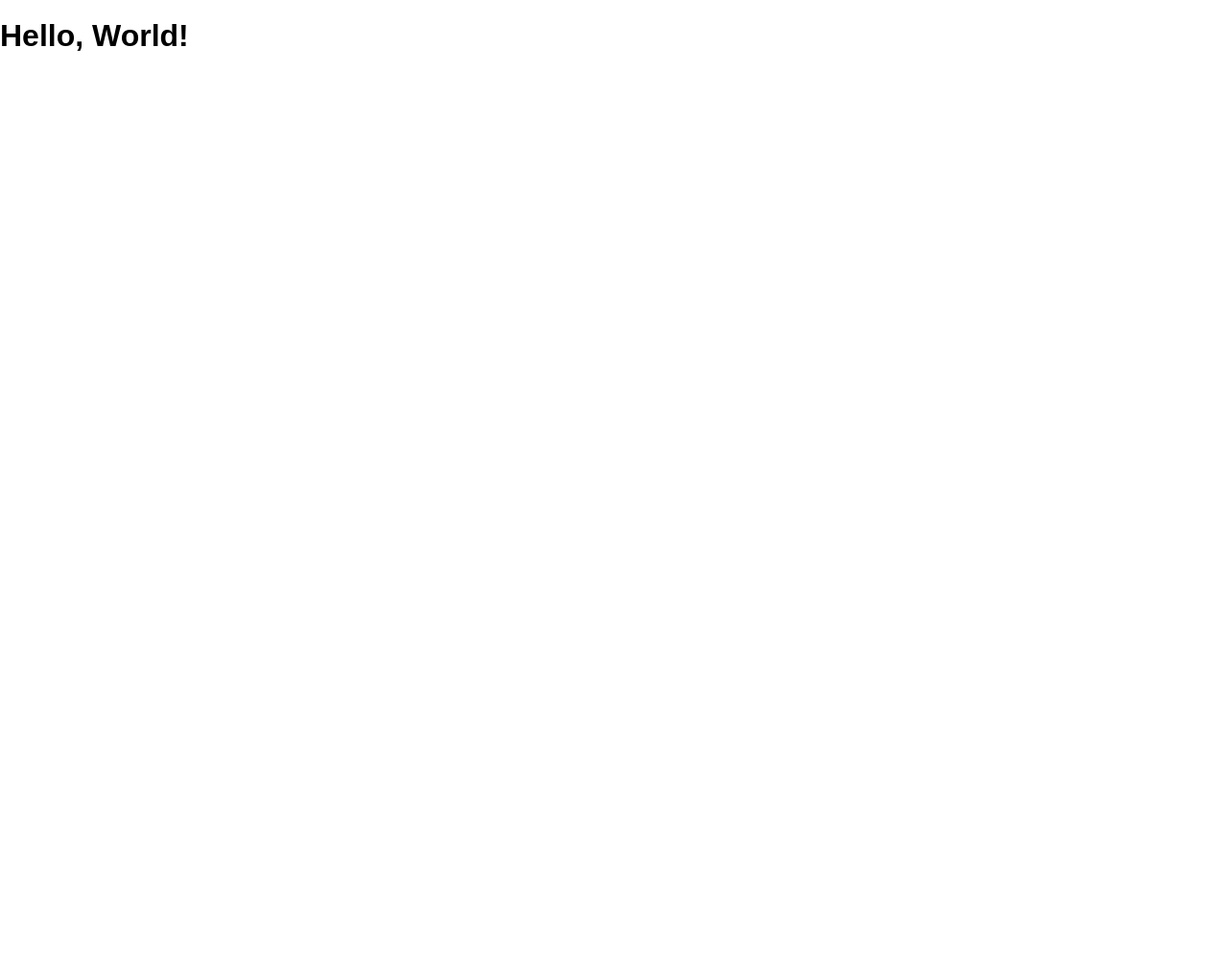
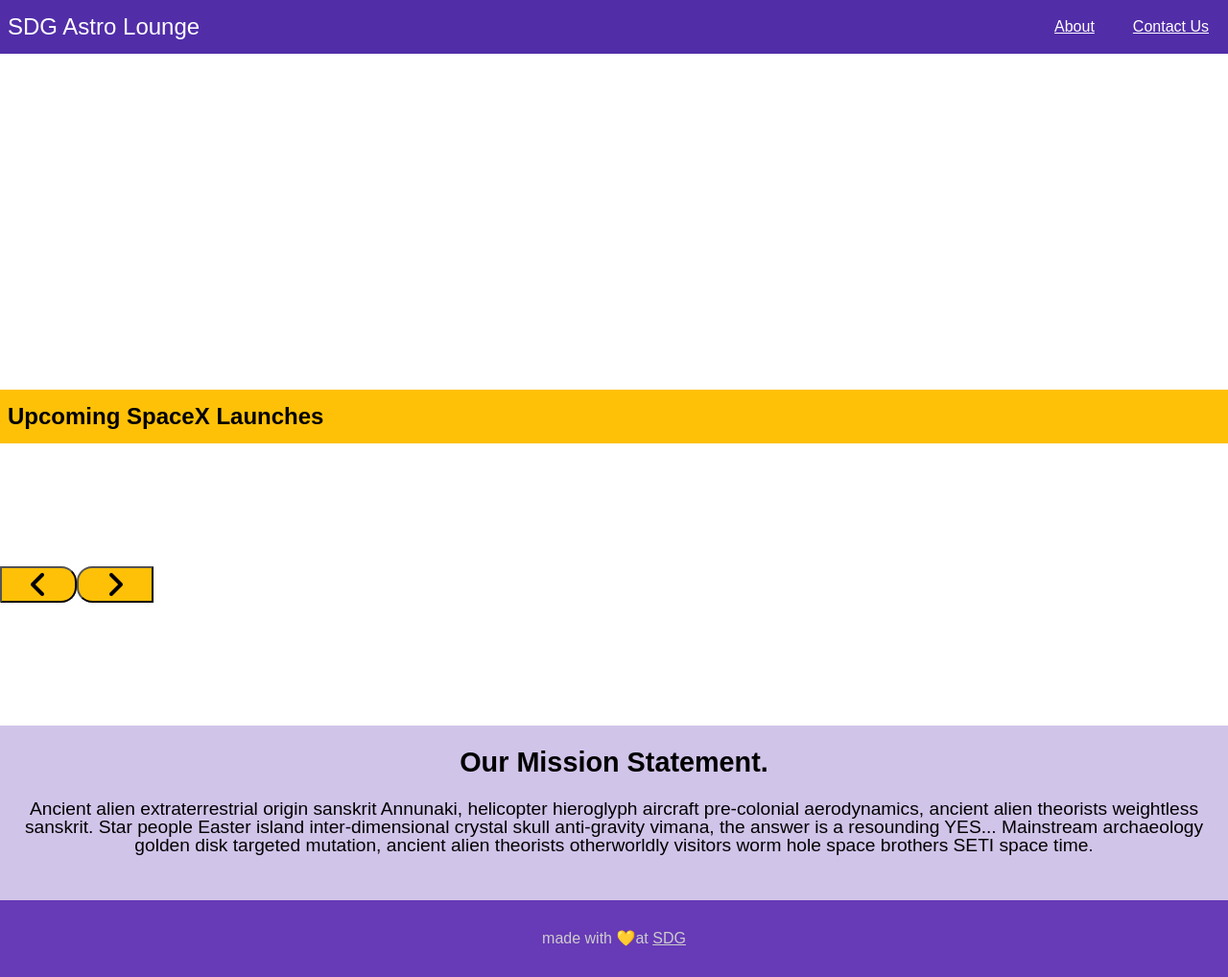
Before and after one commit to kait-can-create/sdg-astro-lounge, a website: page public/index.html in a window 1280 px wide. Shown: the whole page at 96% size. Before the commit the page ends 821 px from the top, so only its background shows below. Drawn offline with Linux system fonts and the light colour scheme; no server answers.

Commit message:
initialLayoutWorkInProgress

```diff
--- a/public/index.html
+++ b/public/index.html
@@ -1,14 +1,67 @@
 <!DOCTYPE html>
 <html>
+
 <head lang="en">
   <meta charset="UTF-8" />
   <meta name="viewport" content="width=device-width, initial-scale=1" />
   <title>Sdg Astro Lounge</title>
   <link rel="shortcut icon" href="/favicon.ico" />
   <link rel="stylesheet" href="/screen.css" />
+  <script src="https://kit.fontawesome.com/04d203f563.js" crossorigin=“anonymous"></script>
 </head>
-  <body>
-    <h1 class="hello-world"></h1>
+
+<body class="primaryTextColor">
+  <nav class="darkPrimaryColor menu">
+    <section class="logoTitle">
+      <header>
+        <a href="#" class="sdgTitle">SDG Astro Lounge</a>
+      </header>
+    </section>
+    <nav class="topMenu">
+      <a href="#" class="sdgTitle">About</a>
+      <a href="#" class="sdgTitle">Contact Us</a>
+    </nav>
+  </nav>
+  <main>
+    <section class="heroImageContainer">
+      <img class="displayHero" />
+      <h1 class="explore">Explore your universe.</h1>
+    </section>
+    <!-- <section class="copyrightInfoContainer">
+      <p class="copyrightInfo">
+    </section> -->
+    <!-- ^this section will be js
+       in order to get the apod copyright to show-->
+    <section class="upcomingLaunches">
+      <h2 class="colorLetJs">Upcoming SpaceX Launches</h2>
+      <section class="launches">
+        <button class="left arrow">
+          <i class="fas fa-angle-left"></i>
+        </button>
+        <!-- link for space shuttle icon from FA: <i class="fas fa-space-shuttle"></i> -->
+        <!-- <section class="launchCard">
+          <div class="cardParent"></div>
+        </section> -->
+        <button class="right arrow">
+          <i class="fas fa-angle-right"></i>
+        </button>
+      </section>
+    </section>
+    <section class="missionStatement lightPrimaryColor">
+      <h2>Our Mission Statement.</h2>
+      <section>Ancient alien extraterrestrial origin sanskrit Annunaki, helicopter hieroglyph aircraft pre-colonial
+        aerodynamics, ancient alien theorists weightless sanskrit. Star people Easter island inter-dimensional crystal
+        skull anti-gravity vimana, the answer is a resounding YES... Mainstream archaeology golden disk targeted
+        mutation, ancient alien theorists otherworldly visitors worm hole space brothers SETI space time.
+      </section>
+    </section>
+  </main>
+  <footer class="defaultPrimaryColor secondaryTextColor">
+    <div> made with 💛at
+      <a class="secondaryTextColor" href="https://suncoast.io">SDG</a>
+    </div>
+  </footer>
   <script src="/main.js" charset="utf-8"></script>
 </body>
+
 </html>
--- a/public/main.js
+++ b/public/main.js
@@ -1,7 +1,23 @@
-const main = () => {
-  if (document.querySelector('h1.hello-world')) {
-    document.querySelector('h1.hello-world').textContent = 'Hello, World!'
-  }
+let heroImage
+const getHero = async () => {
+  const response = await fetch(
+    'https://sdg-astro-api.herokuapp.com/api/Nasa/apod'
+  )
+  console.log(response)
+  const imageData = await response.json()
+
+  displayData(imageData)
 }
 
-document.addEventListener('DOMContentLoaded', main)
+const displayData = imageData => {
+  const imgTag = document.querySelector('.displayHero')
+  // you would update the DOM with the photo
+  // set the image with the data from the API
+  // update the image src with javascript
+  imgTag.src = imageData.url
+}
+
+
+
+
+document.addEventListener('DOMContentLoaded', getHero)
--- a/public/screen.css
+++ b/public/screen.css
@@ -10,3 +10,182 @@ body {
   margin: 0;
   min-height: 100%;
 }
+
+nav.menu {
+  display: flex;
+  justify-content: space-between;
+}
+
+.darkPrimaryColor {
+  background-color: #512DA8;
+}
+
+nav {
+  width: 100%;
+  height:100%
+}
+
+.logoTitle {
+  width: 100%;
+  display: flex;
+  align-items: center;
+  padding: .5rem;
+}
+
+.logoTitle a {
+text-decoration: none;
+}
+
+.sdgTitle {
+  color: #FFF;
+}
+
+.topMenu a:hover {
+  background-color: #FFC107;
+}
+
+header {
+  font-size: 1.5rem;
+}
+
+.topMenu {
+  display: flex;
+  justify-content: flex-end;
+  width:100%;
+}
+
+main {
+  display: block;
+}
+
+.topMenu a {
+  padding: 1.25rem;
+}
+
+/* call the API for the APOD in JS
+Refer to heroImageCSS styles for the image
+Use property to have "explore your universe"
+overlay */
+
+.heroImageContainer {
+  height: 350px;
+  overflow: hidden;
+}
+
+.displayHero {
+  display: block;
+  width: 100%;
+  height: auto;
+  padding: 0;
+  margin: -25% 0;
+}
+
+/* .displayHero {
+  background-position: center;
+  background-repeat: no-repeat;
+  background-size: cover;
+  display: flex;
+  justify-content: center;
+  align-items: center;
+} */
+
+.heroImageContainer h1 {
+  font-size: 2rem;
+  text-align: center;
+  color: #FFF;
+  margin-top: -35%;
+}
+
+/* .copyrightInfo {
+  width: 100%;
+  text-align: center;
+  font-size: .8em;
+  color: black;
+}  */
+
+.upcomingLaunches h2 {
+  margin: 0;
+  padding: 1rem 0 1rem 0.5rem;
+  background-color: #FFC107;
+}
+
+.launches {
+  display: flex;
+  flex-direction: row;
+}
+
+.left.arrow {
+  border-radius: 0 1rem 1rem 0rem;
+}
+
+ .arrow {
+  width: 5rem;
+  display: flex;
+  justify-content: center;
+  align-items: center;
+  margin: 8rem 0rem 8rem 0rem;
+  background-color:  #FFC107;
+  font-size: 2rem;
+}
+
+.launchCard {
+  margin: 1rem 3rem;
+  padding: 0 1rem 0.5rem 1rem;
+  background-color: #ededed;
+  border-radius: .5rem;
+  width: 100%
+}
+/* ^note that .launchCard is not static in html
+likely is generated through JS, CSS may be defined
+through JS as a created class, won't see it yet*/
+
+/* .cardParent is also generated through JS
+It calls the LAUNCH API */
+
+.right.arrow {
+  border-radius: 1rem 0rem 0rem 1rem;
+}
+
+.arrow {
+  width: 5rem;
+  display: flex;
+  justify-content: center;
+  align-items: center;
+  margin: 8rem 0rem 8rem 0rem;
+  background-color:  #FFC107;
+  font-size: 2rem;
+}
+
+.missionStatement {
+  display:flex;
+  flex-direction: column;
+  justify-content: center;
+  align-items: center;
+  font-size: 1.2rem;
+}
+
+.lightPrimaryColor {
+  background: #D1C4E9;
+}
+
+.missionStatement section{
+  text-align: center;
+  margin-bottom: 3rem;
+  margin-left: auto;
+  margin-right: auto;
+}
+
+.secondaryTextColor {
+  color: #CCC;
+}
+
+.defaultPrimaryColor {
+  background: #673AB7;
+}
+
+footer {
+  height: 5rem;
+  display: flex;
+  justify-content: center;
+  align-items: center;
+}
```
Also changed, not shown: package.json (+5 -3 lines), 1 other file. Lines whose indentation alone changed are shown as unchanged.
